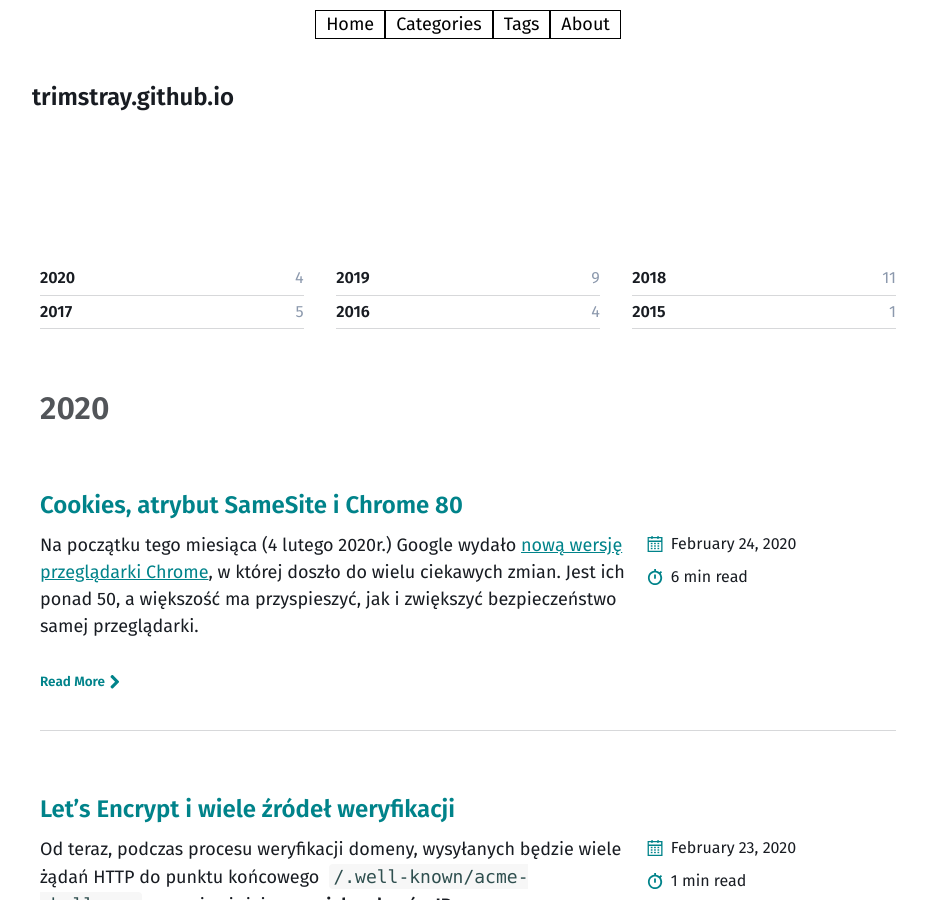
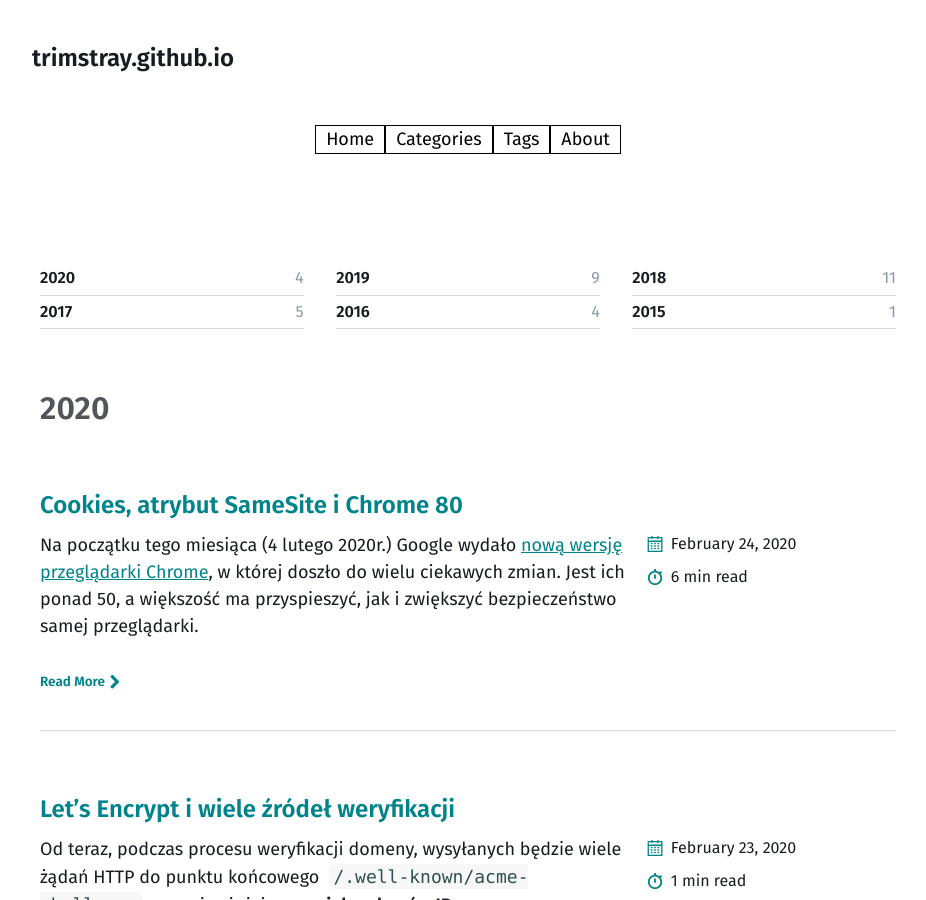
Before and after one commit to morristech/trimstray.github.io, a Jekyll site: the page built from posts.md, in a window 1280 px wide and 900 px high. Shown: the whole window, without its empty margins (172-1098 px from the left). Built offline with Jekyll 4.4.1, drawn with Linux system fonts in a browser that asks for light colours.

Commit message:
update styles (v2) - signed-off-by: trimstray <trimstray@gmail.com>

```diff
--- a/_layouts/default.html
+++ b/_layouts/default.html
@@ -16,8 +16,8 @@
 
     <div class="canvas">
       <div class="wrapper">
+        {% include masthead.html %}
         {% include menu.html %}
-        {% include masthead.html %}
         <div class="initial-content">
           {{ content }}
         </div>
```
